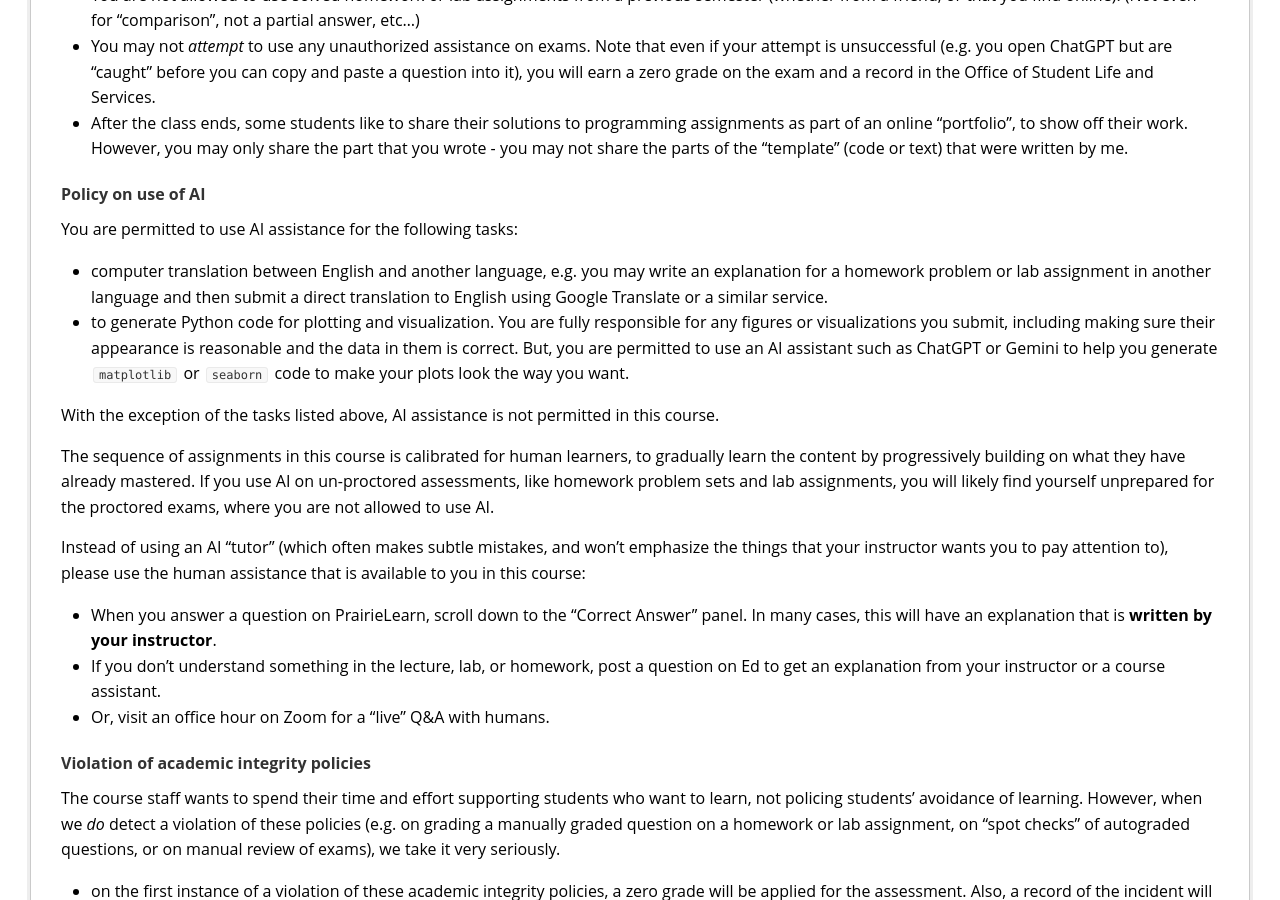
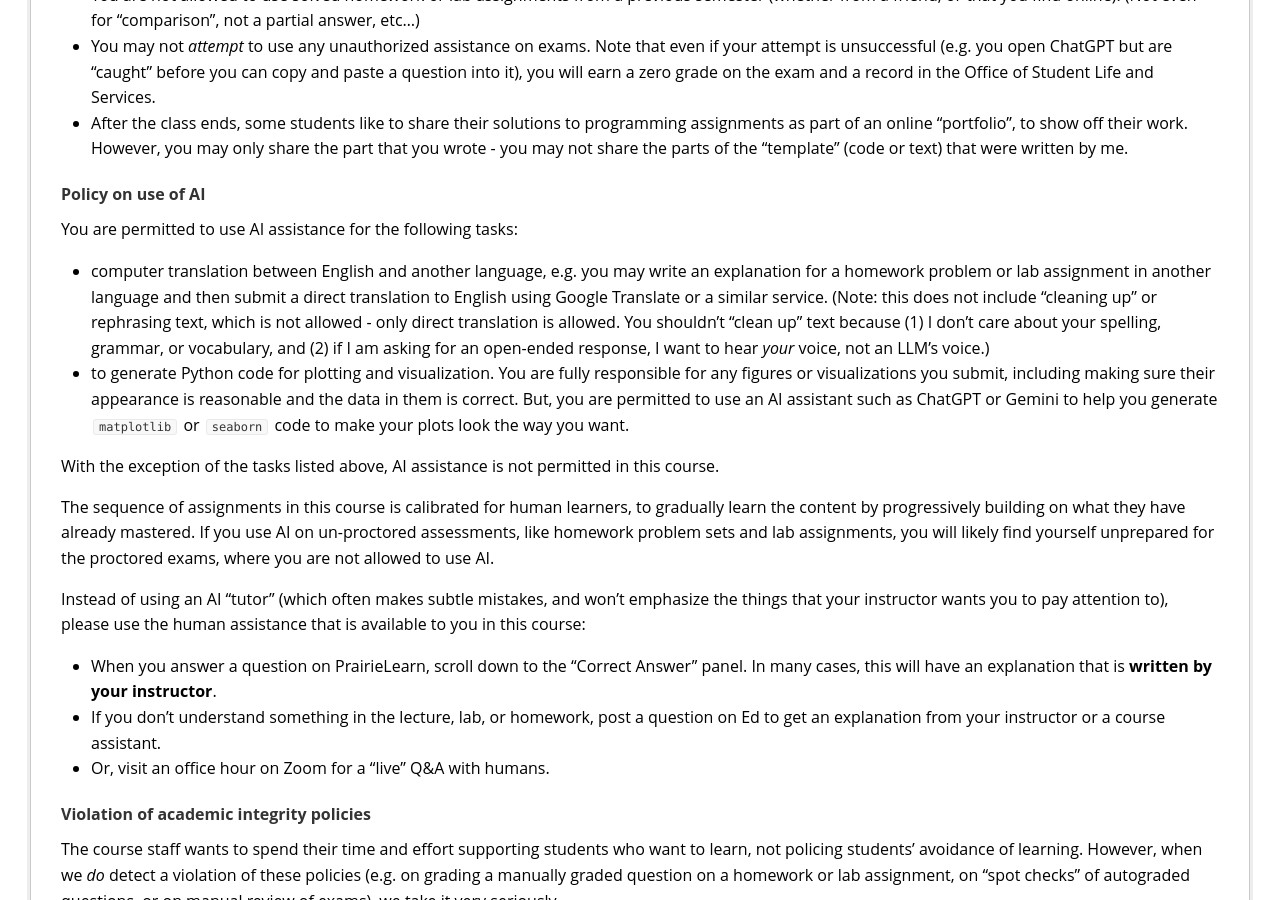
Before and after one commit to ffund/intro-ml-tss21, a Jekyll site: the page syllabus/in-person.html, which Jekyll copies as it is, in a window 1280 px wide and 900 px high, scrolled down 6067 px. Built offline with Jekyll 4.4.1, drawn with Linux system fonts in a browser that asks for light colours.

Commit message:
Clarify translation task

```diff
--- a/syllabus/in-person.html
+++ b/syllabus/in-person.html
@@ -454,7 +454,12 @@ written by me.</li>
 <li>computer translation between English and another language, e.g. you
 may write an explanation for a homework problem or lab assignment in
 another language and then submit a direct translation to English using
-Google Translate or a similar service.</li>
+Google Translate or a similar service. (Note: this does not include
+“cleaning up” or rephrasing text, which is not allowed - only direct
+translation is allowed. You shouldn’t “clean up” text because (1) I
+don’t care about your spelling, grammar, or vocabulary, and (2) if I am
+asking for an open-ended response, I want to hear <em>your</em> voice,
+not an LLM’s voice.)</li>
 <li>to generate Python code for plotting and visualization. You are
 fully responsible for any figures or visualizations you submit,
 including making sure their appearance is reasonable and the data in
```
Also changed, not shown: syllabus/online.html (+6 -1 lines).
